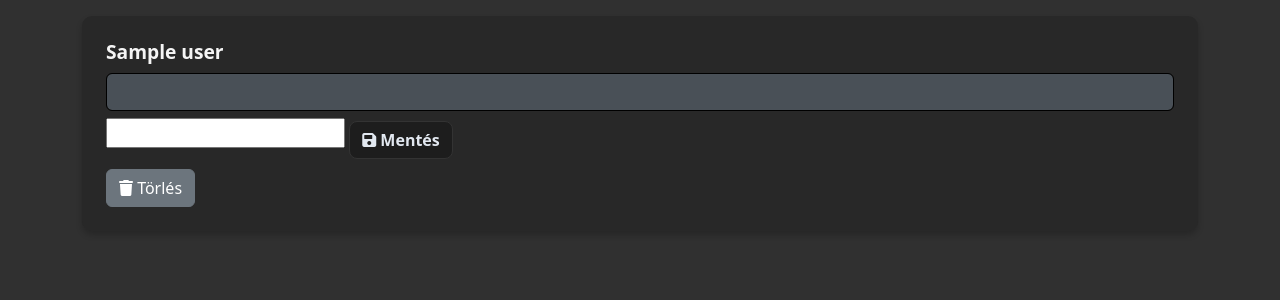
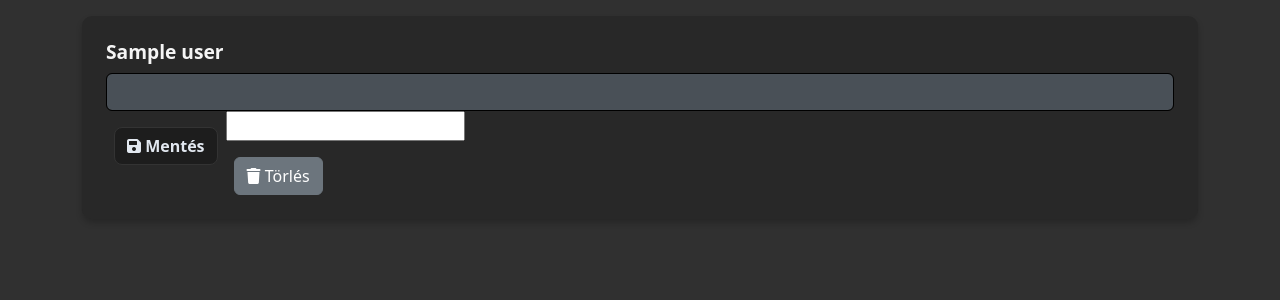
Before and after one commit to zemendaniel/flask-starter, a Python web app: template templates/users/list.html in a window 1280 px wide. Shown: the part 56-356 px from the top of the page. Run offline with Jinja, Linux system fonts and the light colour scheme; the template is opened without the code that fills it: most values are stand-ins (such as "Sample title", 1, 10 or a date in 2020); form fields are guessed from the names that the template uses.

Commit message:
fixing buttons in users/list.html

```diff
--- a/app.py
+++ b/app.py
@@ -1,6 +1,5 @@
 # todo Adam css dolgok
 # todo Adam dark mode legyen vagy ne legyen
-# todo Adam a users/list.html-ben pls legyen egymás mellett a mentés és a törlés gomb köszi
 # todo főadmin tudja a favicont megváltoztatni és pl vmi cégnevet ami megjelenik
 
 import os
--- a/templates/pages/site-settings.html
+++ b/templates/pages/site-settings.html
@@ -22,6 +22,4 @@
             <button type="submit" class="btn btn-dark"><i class="fa-solid fa-floppy-disk"></i> Mentés</button>
         </div>
     </form>
-
-
 {% endblock %}
--- a/templates/users/list.html
+++ b/templates/users/list.html
@@ -19,6 +19,12 @@
             font-size: 0.9rem;
             color: #a0aec0; /* Gray text for last seen */
         }
+
+        .gomb{
+            float: left;
+        }
+
+
     </style>
 {% endblock %}
 
@@ -41,17 +47,19 @@
                 {{ role_form.csrf_token() }}
                 {{ role_form.role(class="form-control") }}
                 {{ role_form.user_id() }}
-                <button type="submit" class="btn btn-primary-dark">
-                    <i class="fa-solid fa-floppy-disk"></i> Mentés
-                </button>
+                <div class="gomb">
+                    <button type="submit" class=" btn btn-primary-dark mx-2 mt-3">
+                        <i class="fa-solid fa-floppy-disk"></i> Mentés
+                    </button>
+                </div>
             </form>
 
             <form action="{{ url_for('users.delete', user_id=user.id) }}" method="post"
                   onsubmit='return confirm("Biztosan törlöd? ({{ user.name }})")' class="d-inline">
                 <input type="hidden" name="csrf_token" value="{{ csrf_token() }}">
-                <button type="submit" class="btn btn-secondary">
-                    <i class="fas fa-trash"></i> Törlés
-                </button>
+                     <button id="torles"  type="submit" class=" btn btn-secondary mx-2 mt-3">
+                        <i class="fas fa-trash"></i> Törlés
+                    </button>
             </form>
 
         </div>
```
